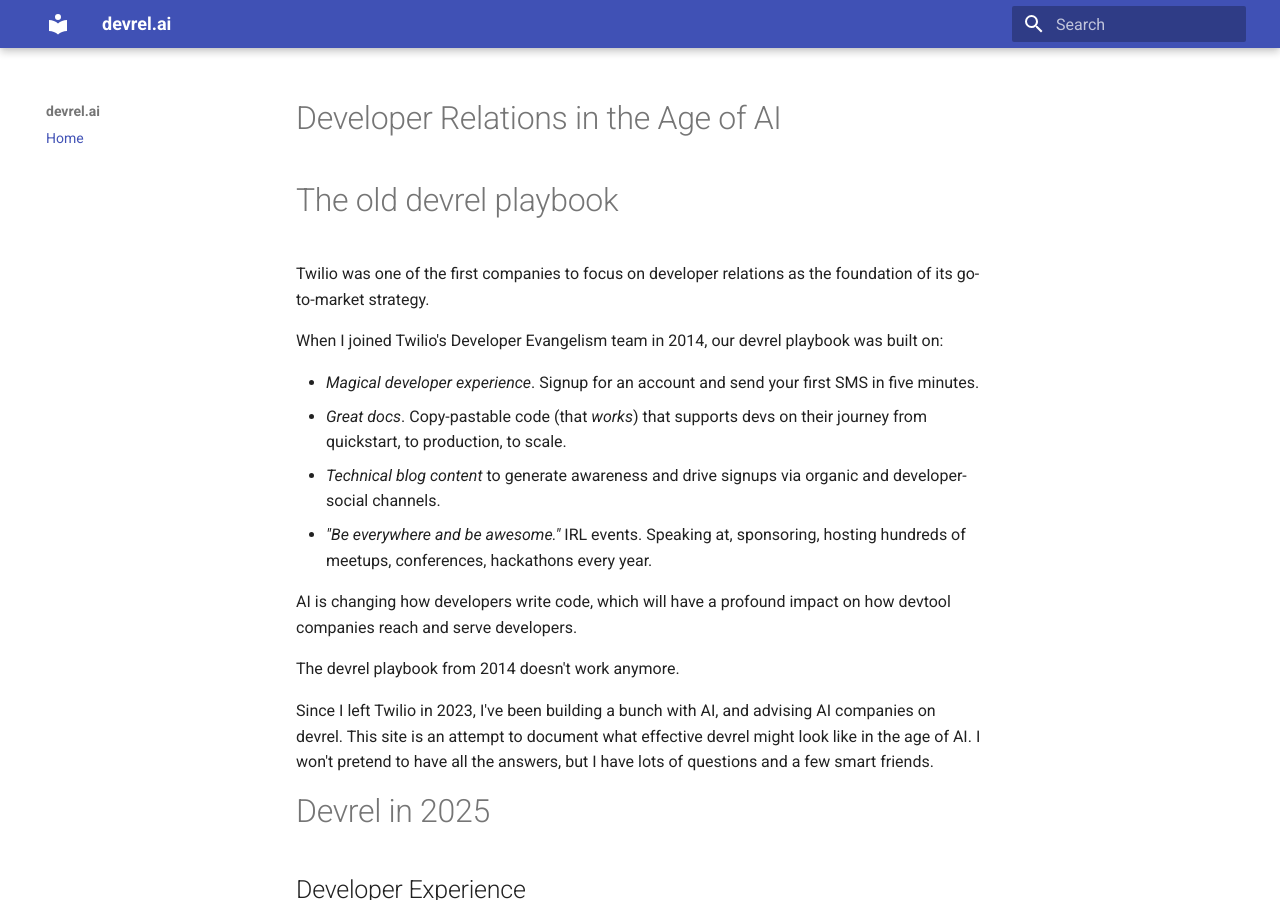
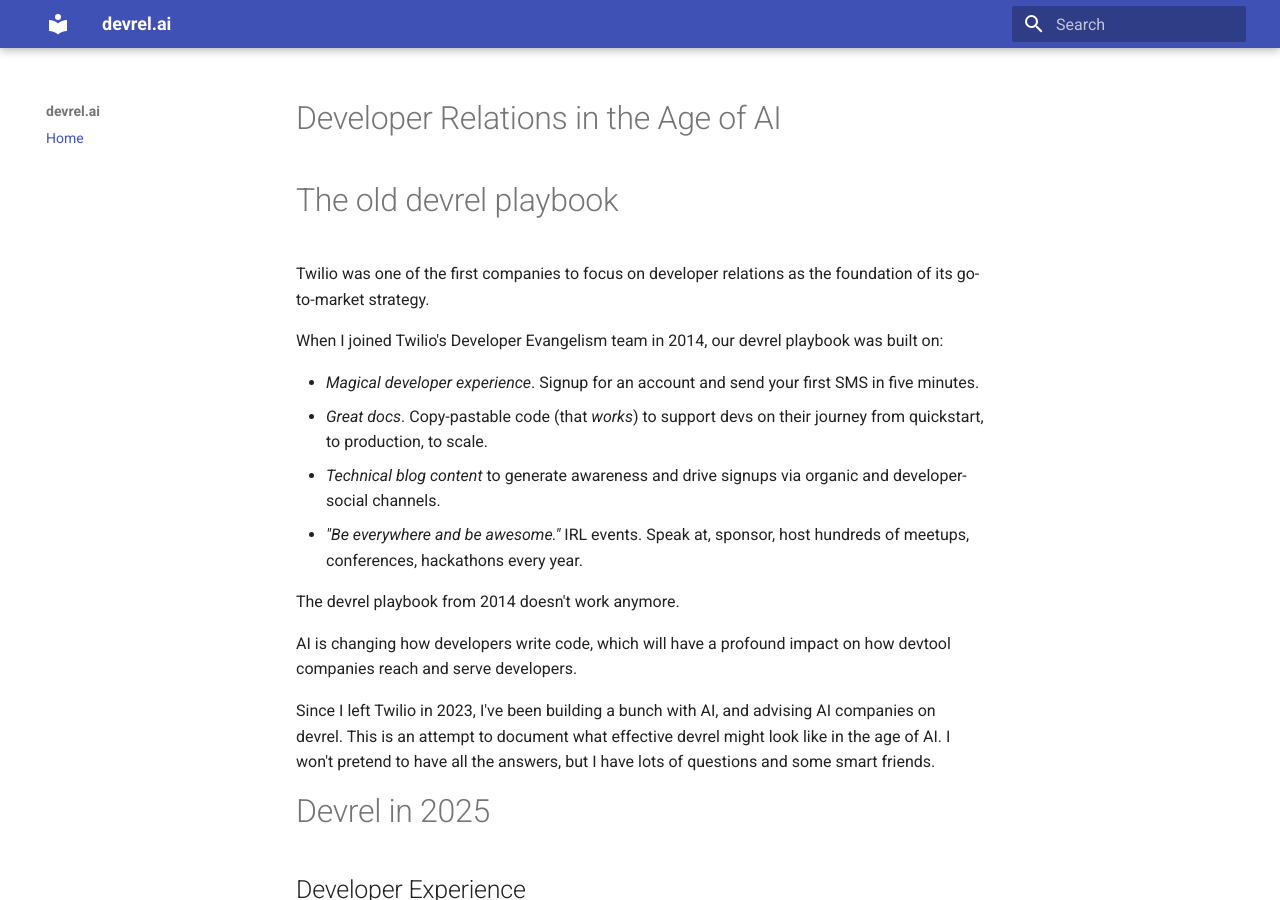
Before and after one commit to GregBaugues/devrel.ai, an MkDocs documentation site: the page built from docs/index.md, in a window 1280 px wide and 900 px high. Built offline with MkDocs 1.6.1 and Material for MkDocs 9.7.7, drawn with Linux system fonts in a browser that asks for light colours.

Commit message:
Update content from DevRel.ai/Site Content (with lowercase filenames)

```diff
--- a/docs/index.md
+++ b/docs/index.md
@@ -7,15 +7,15 @@
 When I joined Twilio's Developer Evangelism team in 2014, our devrel playbook was built on:
 
 * *Magical developer experience*. Signup for an account and send your first SMS in five minutes.
-* *Great docs*. Copy-pastable code (that *works*) that supports devs on their journey from quickstart, to production, to scale.
+* *Great docs*. Copy-pastable code (that *works*) to support devs on their journey from quickstart, to production, to scale.
 * *Technical blog content* to generate awareness and drive signups via organic and developer-social channels.
-* *"Be everywhere and be awesome."* IRL events. Speaking at, sponsoring, hosting hundreds of meetups, conferences, hackathons every year.
+* *"Be everywhere and be awesome."* IRL events. Speak at, sponsor, host hundreds of meetups, conferences, hackathons every year.
+
+The devrel playbook from 2014 doesn't work anymore.
 
 AI is changing how developers write code, which will have a profound impact on how  devtool companies reach and serve developers.
 
-The devrel playbook from 2014 doesn't work anymore.
-
-Since I left Twilio in 2023, I've been building a bunch with AI, and advising AI companies on devrel. This site is an attempt to document what effective devrel might look like in the age of AI. I won't pretend to have all the answers, but I have lots of questions and a few smart friends.
+Since I left Twilio in 2023, I've been building a bunch with AI, and advising AI companies on devrel. This is an attempt to document what effective devrel might look like in the age of AI. I won't pretend to have all the answers, but I have lots of questions and some smart friends.
 
 # Devrel in 2025
 
```
